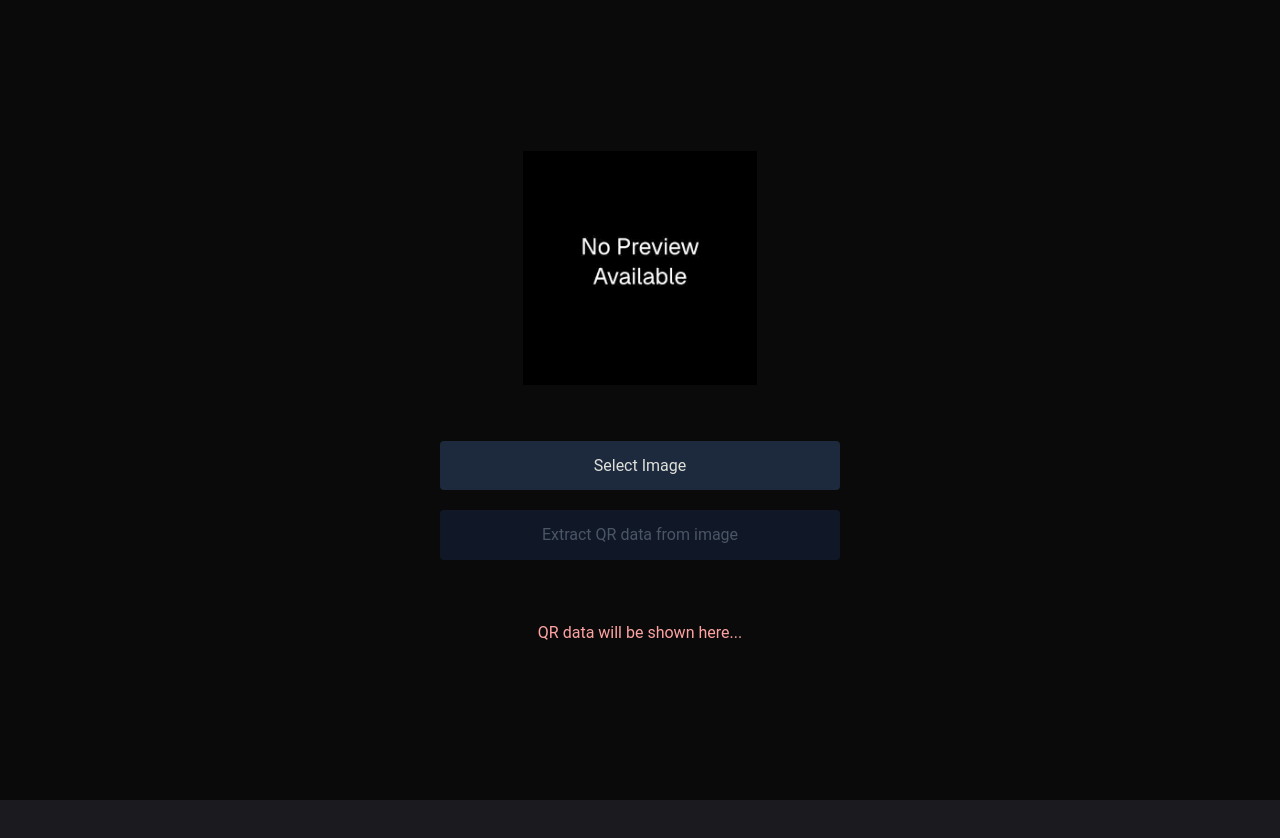
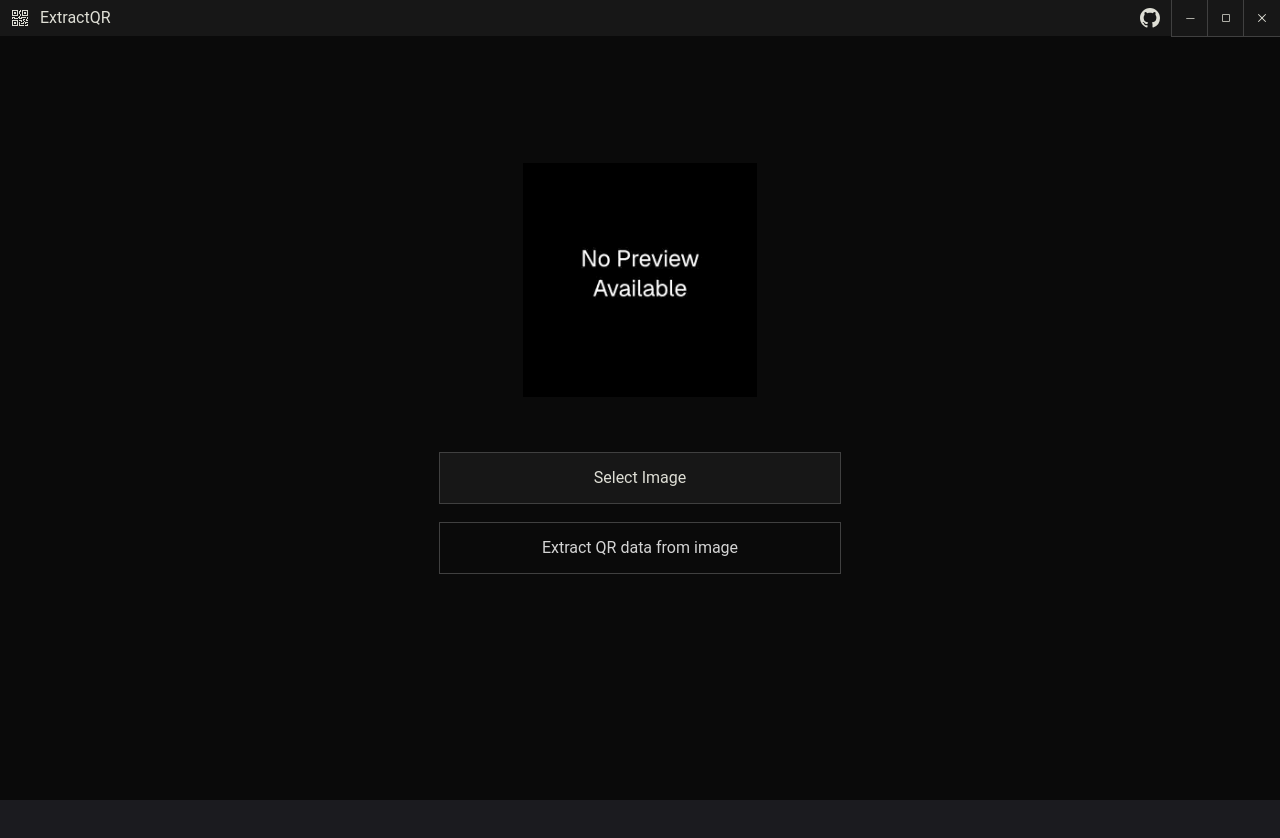
Before and after one commit to sindre-gangeskar/extractqr, a React (Vite) app: page / in a window 1280 px wide. Shown: the top 838 px of the page. Built offline with nearby package versions, Linux system fonts and the light colour scheme.

Commit message:
Add custom titlebar and calls to ipcMain from renderer

```diff
--- a/package.json
+++ b/package.json
@@ -3,8 +3,8 @@
   "version": "1.0.0",
   "description": "A simple QR data-extraction application",
   "main": "./out/main/index.js",
-  "author": "example.com",
-  "homepage": "https://electron-vite.org",
+  "author": "sindregangeskar.dev",
+  "homepage": "https://github.com/sindre-gangeskar/extractqr",
   "scripts": {
     "format": "prettier --write .",
     "lint": "eslint --cache .",
@@ -28,6 +28,7 @@
     "electron-updater": "^6.3.9",
     "gsap": "^3.14.2",
     "jsqr": "^1.4.0",
+    "react-icons": "^5.5.0",
     "tailwindcss": "^4.1.18"
   },
   "devDependencies": {
--- a/src/main/index.ts
+++ b/src/main/index.ts
@@ -4,13 +4,15 @@
 import icon from '../../resources/icon.png?asset'
 import { join } from 'path'
 import { IPCResponse } from '../types/definitions'
-function createWindow(): void {
+function createWindow(): BrowserWindow {
   // Create the browser window.
   const mainWindow = new BrowserWindow({
     height: 900,
     width: 600,
     minHeight: 900,
     minWidth: 600,
+    titleBarStyle: process.platform == 'darwin' ? 'hiddenInset' : 'hidden',
+    frame: false,
     show: false,
     autoHideMenuBar: true,
     ...(process.platform === 'linux' ? { icon } : {}),
@@ -34,14 +36,20 @@
   } else {
     mainWindow.loadFile(join(__dirname, '../renderer/index.html'))
   }
+  return mainWindow
 }
 
 app.whenReady().then(() => {
-  // Set app user model id for windows
+  const win = createWindow()
   electronApp.setAppUserModelId('com.electron')
 
   app.on('browser-window-created', (_, window) => {
     optimizer.watchWindowShortcuts(window)
+  })
+  app.on('activate', function () {
+    // On macOS it's common to re-create a window in the app when the
+    // dock icon is clicked and there are no other windows open.
+    if (BrowserWindow.getAllWindows().length === 0) createWindow()
   })
   ipcMain.handle(
     'scan',
@@ -51,8 +59,11 @@
           inversionAttempts: 'attemptBoth'
         })
         return {
-          data: extractedData?.data ?? 'No QR code found in image',
-          status: extractedData?.data ? 'success' : 'fail'
+          data: extractedData?.data ?? '',
+          status: extractedData?.data ? 'success' : 'fail',
+          message: extractedData?.data
+            ? 'Successfully extracted QR data'
+            : 'No QR code found in image'
         } as IPCResponse
       } catch (error) {
         console.error(error)
@@ -61,13 +72,16 @@
       }
     }
   )
-
-  createWindow()
-
-  app.on('activate', function () {
-    // On macOS it's common to re-create a window in the app when the
-    // dock icon is clicked and there are no other windows open.
-    if (BrowserWindow.getAllWindows().length === 0) createWindow()
+  ipcMain.handle('toggle-fullscreen', () => {
+    if (!win.maximizable) return
+    win.isMaximized() ? win.restore() : win.maximize()
+  })
+  ipcMain.handle('minimize', () => {
+    if (!win.minimizable) return
+    win.minimize()
+  })
+  ipcMain.handle('close', () => {
+    app.emit('window-all-closed')
   })
 })
 
--- a/src/renderer/src/components/home/Home.tsx
+++ b/src/renderer/src/components/home/Home.tsx
@@ -7,14 +7,18 @@
   const [data, setData] = useState<string | null>(null)
   const [preview, setPreview] = useState<string | null>(fallbackImage)
   const [status, setStatus] = useState<IPCResponse['status']>(undefined)
+  const [responseMessage, setResponseMessage] = useState<string | null>(null)
   const [submitEnabled, setSubmitEnabled] = useState<boolean>(false)
   const [clipboardCopied, setClipboardCopied] = useState<boolean>(false)
+  const extractQRBtnText = 'Extract QR code from image'
   const handlePreview = useCallback((e: React.ChangeEvent<HTMLInputElement>) => {
     const file = e.target?.files?.[0]
     if (!file) return
     const url = URL.createObjectURL(file)
     setPreview(url)
     setSubmitEnabled(true)
+    setResponseMessage(extractQRBtnText)
+    setData(null)
   }, [])
 
   const handleSubmit = useCallback(async (e: React.FormEvent<HTMLFormElement>) => {
@@ -44,7 +48,8 @@
       setStatus(response.status)
       setSubmitEnabled(false)
       setClipboardCopied(false)
-      if (response.data) setData(response.data)
+      response.data ? setData(response.data) : setData(null)
+      if (response.message) setResponseMessage(response.message)
     }
   }, [])
 
@@ -84,25 +89,24 @@
           Select Image
         </label>
         <button className={`btn ${submitEnabled === true ? 'primary' : 'disabled'}`} type="submit">
-          Extract QR data from image
+          {responseMessage ? responseMessage : 'Extract QR data from image'}
         </button>
       </form>
       <div className="data-container w-100 self-center min-h-max flex">
         <p
           className={`max-h-52 h-max p-3 w-100 whitespace-normal wrap-anywhere text-ellipsis overflow-hidden ${data && status === 'success' ? '' : 'text-center'} ${status === 'success' ? 'text-sky-300' : 'text-red-300'}`}
         >
-          {data ?? 'QR data will be shown here...'}
+          {data ? data : null}
         </p>
       </div>
       {status === 'success' && (
         <button
-          className={`btn ${clipboardCopied ? 'disabled' : 'primary'} mx-auto`}
+          className={`btn ${clipboardCopied ? 'success' : 'primary'} mx-auto`}
           onClick={copyToClipboard}
         >
-          Copy To Clipboard
+          {clipboardCopied ? 'Copied to clipboard' : 'Copy To Clipboard'}
         </button>
       )}
-      {clipboardCopied && <p className="text-center p-0 mt-24">Copied to clipboard</p>}
     </div>
   )
 }
--- /dev/null
+++ b/src/renderer/src/components/ui/Titlebar.tsx
@@ -0,0 +1,49 @@
+import { VscChromeMaximize, VscChromeMinimize, VscChromeClose } from 'react-icons/vsc'
+import { BsGithub, BsQrCode } from 'react-icons/bs'
+export default function Titlebar() {
+  const toggleFullscreen = async () => {
+    await window.electron.ipcRenderer.invoke('toggle-fullscreen')
+  }
+  const minimize = async () => {
+    await window.electron.ipcRenderer.invoke('minimize')
+  }
+  const close = async () => {
+    await window.electron.ipcRenderer.invoke('close')
+  }
+
+  return (
+    <nav className="fixed top-0 right-0 m-0 bg-neutral-900 w-screen draggable flex justify-between">
+      <div className="navbar titlebar w-100 flex-1 p-0 flex align-center content-center ps-3">
+        <div id="app-name" className="flex no-drag">
+          <i className="self-center">
+            <BsQrCode />
+          </i>
+          <p className="px-3 self-center">ExtractQR</p>
+        </div>
+      </div>
+      <div className="titlebar-container flex row flex-0 gap-3">
+        <a
+          href="https://github.com/sindre-gangeskar/extractqr"
+          target="_blank"
+          rel="noreferrer"
+          className="relative end-0 z-20 p-0 self-center hover:cursor-pointer"
+        >
+          <i>
+            <BsGithub size={20} />
+          </i>
+        </a>
+        <div className="button-grp flex row">
+          <button className="btn" onClick={minimize}>
+            <VscChromeMinimize size={12} />
+          </button>
+          <button className="btn" onClick={toggleFullscreen}>
+            <VscChromeMaximize size={12} />
+          </button>
+          <button className="btn close" onClick={close}>
+            <VscChromeClose size={12} />
+          </button>
+        </div>
+      </div>
+    </nav>
+  )
+}
--- a/src/renderer/src/main.tsx
+++ b/src/renderer/src/main.tsx
@@ -4,9 +4,11 @@
 import { createRoot } from 'react-dom/client'
 import App from './App'
 import Background from './components/ui/Background'
+import Titlebar from './components/ui/Titlebar'
 
 createRoot(document.getElementById('root')!).render(
   <StrictMode>
+    <Titlebar />
     <App />
     <Background />
   </StrictMode>
--- a/src/renderer/src/stylesheets/main.css
+++ b/src/renderer/src/stylesheets/main.css
@@ -43,17 +43,29 @@
   padding: 16px 0;
 }
 
+.titlebar {
+  -webkit-app-region: drag;
+}
+
+.no-drag{
+  -webkit-app-region: no-drag;
+}
+
 @layer components {
   .btn {
-    @apply rounded p-3 bg-slate-800 hover:bg-slate-600 active:bg-slate-400 text-center hover:outline-2 outline-slate-400 transition-colors duration-200 ease-out cursor-pointer
+    @apply p-3 z-0 bg-neutral-900 outline-neutral-700 hover:bg-neutral-800 active:bg-neutral-600 text-center outline-1 transition-colors duration-200 ease-out cursor-pointer
+  }
+
+  .btn.close{
+    @apply hover:bg-red-900 hover:text-red-200
   }
 
   .btn.disabled {
-    @apply bg-gray-900 text-gray-600 pointer-events-none
+    @apply bg-neutral-950 text-neutral-300 pointer-events-none
   }
 
   .btn.primary {
-    @apply bg-blue-800 hover:bg-blue-600 outline-blue-400
+    @apply bg-blue-900 hover:bg-blue-600 outline-blue-400
   }
 
   .btn.success {
--- a/src/types/definitions.ts
+++ b/src/types/definitions.ts
@@ -3,4 +3,5 @@
 export interface IPCResponse {
   data?: string
   status: StatusType | undefined
+  message?: string | null
 }
```
Also changed, not shown: 1 other file (tests, documents, lock files or other folders).
